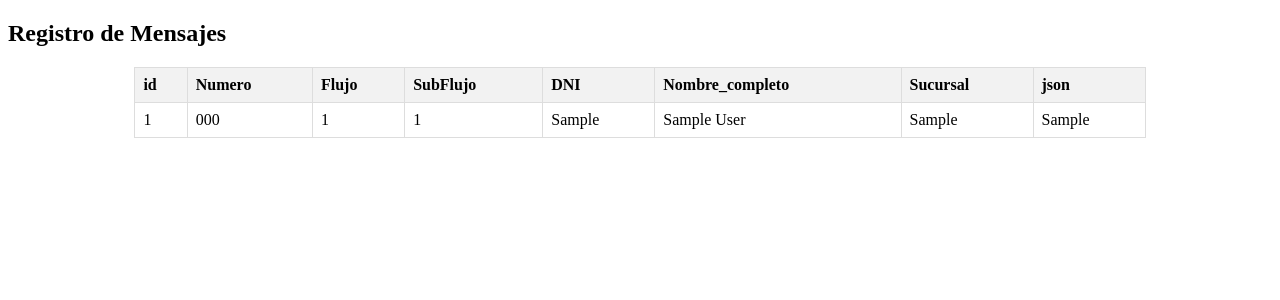
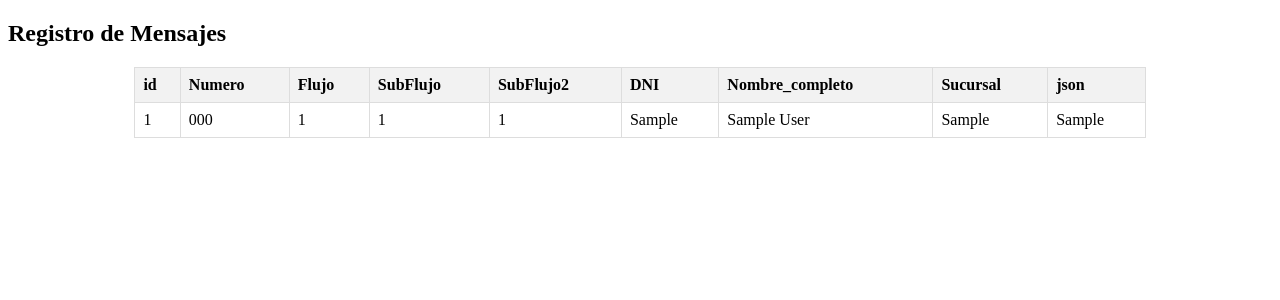
Before and after one commit to josue12lch98/pywspbot, a Flask app: page / in a window 1280 px wide. Shown: the top 300 px of the page. Run offline with Flask 3, Linux system fonts and the light colour scheme; tables that the repository leaves empty hold one stand-in row (values such as "Sample post").

Commit message:
ADD_SUBFLOW2_v0

```diff
--- a/templates/index.html
+++ b/templates/index.html
@@ -29,6 +29,7 @@
             <th>Numero</th>
             <th>Flujo</th>
             <th>SubFlujo</th>
+            <th>SubFlujo2</th>
             <th>DNI</th>
             <th>Nombre_completo</th>
             <th>Sucursal</th>
@@ -40,6 +41,7 @@
                 <td>{{registro.number}}</td>
                 <td>{{registro.flow}}</td>
                 <td>{{registro.subFlow}}</td>
+                <td>{{registro.subFlow2}}</td>
                 <td>{{registro.dni}}</td>
                 <td>{{registro.full_name}}</td>
                 <td>{{registro.sucursal}}</td>
```
